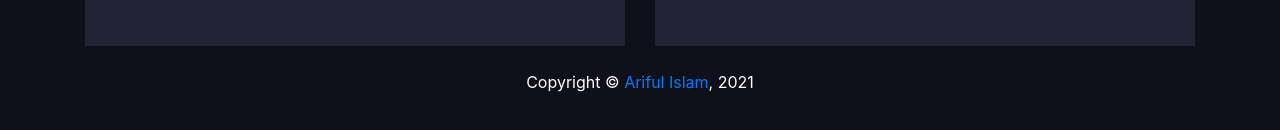
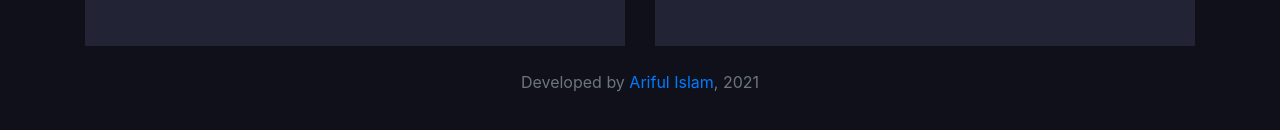
Before and after one commit to arifulsajib/pin-matcher-js, a plain HTML site: page index.html in a window 1280 px wide. Shown: the part 602-732 px from the top of the page. Drawn offline with nearby package versions, Linux system fonts and the light colour scheme.

Commit message:
small change

```diff
--- a/index.html
+++ b/index.html
@@ -64,8 +64,9 @@
         </section>
     </main>
     <footer>
-        <p class="text-center my-4 text-white fw-bold">Copyright &copy; <a href="https://github.com/arifulsajib">Ariful
-                Islam</a>, 2021</p>
+        <p class="text-center my-4 text-secondary fw-bold">Developed by <a class="text-decoration-none"
+                href="https://www.linkedin.com/in/arifulsajib/" target="_blank">Ariful Islam</a>, 2021
+        </p>
     </footer>
     <script src="js/main.js"></script>
 </body>
```
Also changed, not shown: 1 other file.
